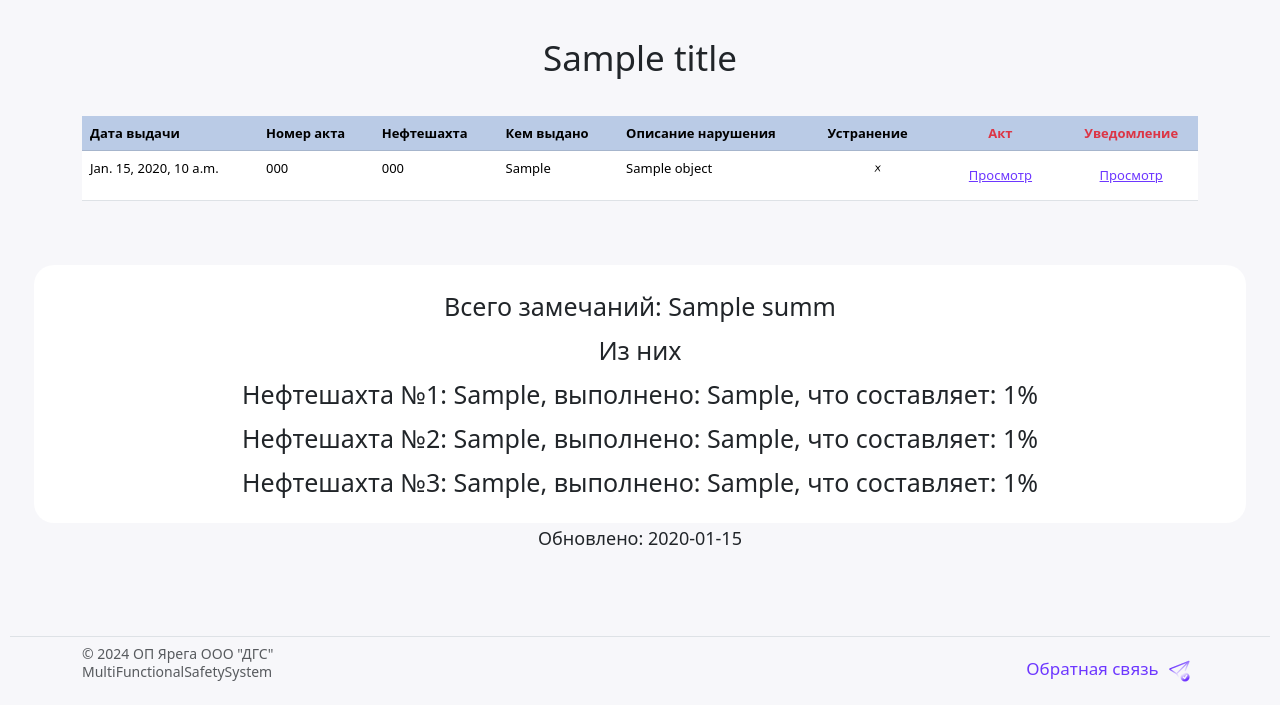
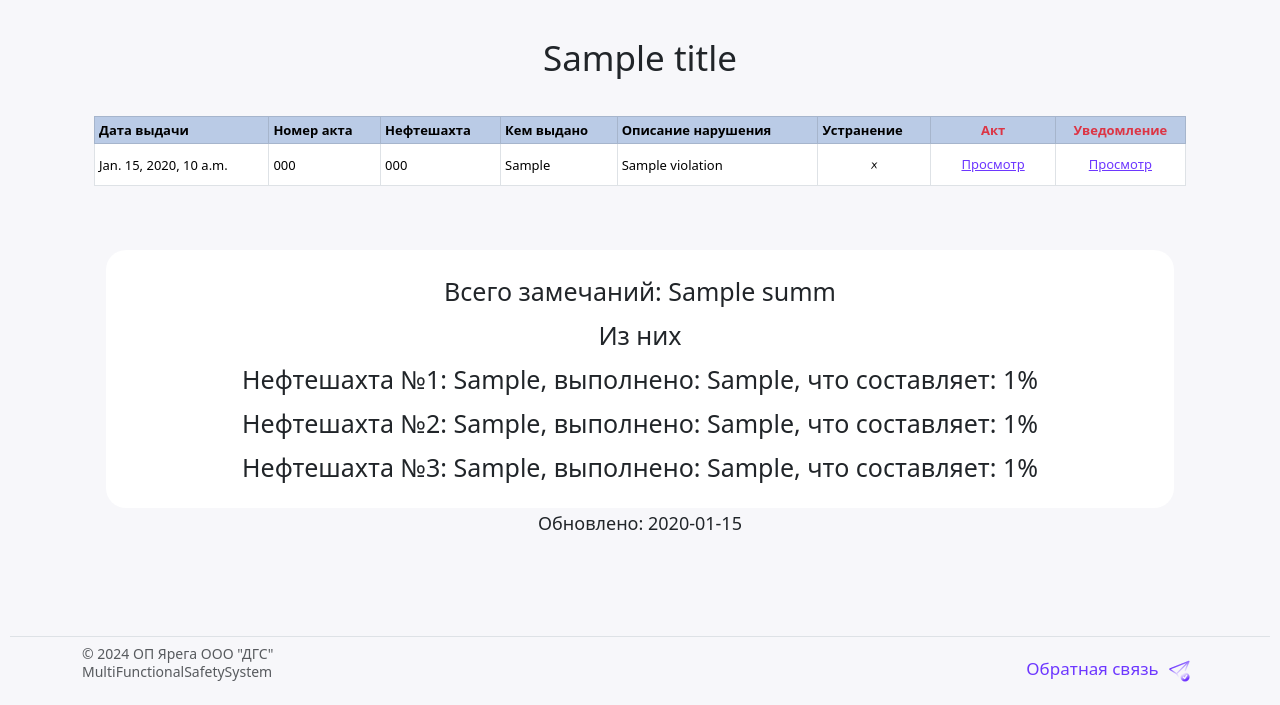
Before and after one commit to AleksandrStrulkov/infoMFSS, a Django app: template infoMFSS/templates/mfss/violations_list.html in a window 1280 px wide. Shown: the part 95-800 px from the top of the page. Run offline with Django 5.2, Linux system fonts and the light colour scheme; the template is opened without the code that fills it: most values are stand-ins (such as "Sample title", 1, 10 or a date in 2020); style sheets or scripts are compiled from the project's sources; some libraries are stand-ins or nearby versions.

Commit message:
change violations_list.html

```diff
--- a/infoMFSS/templates/mfss/violations_list.html
+++ b/infoMFSS/templates/mfss/violations_list.html
@@ -1,10 +1,11 @@
 {% extends 'mfss/base.html' %}
 {% load crispy_forms_tags %}
+
 {% block navbar %}
     {% include 'mfss/includes/navbar_home.html' %}
 {% endblock %}
+
 {% block content %}
-
     <div class="container text-center mt-5 mb-5">
         <div class="mt-sm-5 mb-sm-5">
             <div class="container mt-5 mb-5">
@@ -15,51 +16,50 @@
             </div>
         </div>
     </div>
-
-{#    <div class="container text-center mt-5 mb-5">#}
+    <div class="container text-center mb-5">
     <div class="mt-sm-5 mb-sm-5">
         <div class="container mt-5 mb-5 table-responsive">
-                <table class="table table-hover">
+            <table class="table table-hover table-bordered table-sm">
                 <thead class="table-primary">
                 <tr class="table-active box-table-th">
-                        <th>Дата выдачи</th>
-                        <th>Номер акта</th>
-                        <th>Нефтешахта</th>
-                        <th>Кем выдано</th>
-                        <th>Описание нарушения</th>
-                        <th>Устранение</th>
-                        <th class="text-center text-danger">Акт</th>
-                        <th class="text-center text-danger">Уведомление</th>
+                    <th class="align-middle">Дата выдачи</th>
+                    <th class="align-middle">Номер акта</th>
+                    <th class="align-middle">Нефтешахта</th>
+                    <th class="align-middle">Кем выдано</th>
+                    <th class="align-middle">Описание нарушения</th>
+                    <th class="align-middle">Устранение</th>
+                    <th class="text-center text-danger align-middle">Акт</th>
+                    <th class="text-center text-danger align-middle">Уведомление</th>
                 </tr>
                 </thead>
                 <tbody>
-                    {% for object in object_list %}
+                {% for violation in violations_list %}
                     {#                {% if object.title != 'Все кабели' %}#}
                     <tr class="box-table-td">
-                        <td>{{ object.date_act }}</td>
-                        <td>{{ object.number_act }}</td>
-                        <td>{{ object.number_mine }}</td>
-                        <td>{{ object.issued_by_act }}</td>
-                        <td>{{ object.title }}</td>
+                    <td class="align-middle">{{ violation.date_act }}</td>
+                    <td class="align-middle">{{ violation.number_act }}</td>
+                    <td class="align-middle">{{ violation.number_mine }}</td>
+                    <td class="align-middle">{{ violation.issued_by_act }}</td>
+                    <td class="align-middle">{{ violation.title }}</td>
 
-                        {% if object.execution_bool %}
-                            <td class="text-center">&#9989;</td>
+                    {% if violation.execution_bool %}
+                        <td class="text-center align-middle">&#9989;</td>
                     {% else %}
-                            <td class="text-center">&#128500;</td>
+                        <td class="text-center align-middle">&#128500;</td>
                     {% endif %}
 
-                        {% if object.file_act %}
-                            <td class="text-center"><a class="btn btn-link" Style="color:#6d37ff; font-size: 13px;"
-                                                       href="{{ object.file_act.url }}">Просмотр</a></td>
+                    {% if violation.file_act %}
+                        <td class="text-center align-middle"><a class="btn btn-link" Style="color:#6d37ff; font-size: 13px;"
+                                                   href="{{ violation.file_act.url }}">Просмотр</a></td>
                     {% else %}
-                            <td class="text-center"><a>см. выше</a></td>
+                        <td class="text-center align-middle"><a>см. выше</a></td>
                     {% endif %}
 
-                        {% if object.file_notification %}
-                            <td class="text-center"><a class="btn btn-link" Style="color:#6d37ff; font-size: 13px;"
-                                                       href="{{ object.file_notification.url }}">Просмотр</a></td>
+                    {% if violation.file_notification %}
+                        <td class="text-center align-middle"><a class="btn btn-link" Style="color:#6d37ff; font-size: 13px;"
+                                                   href="{{ violation.file_notification.url }}">Просмотр</a></td>
                     {% else %}
-                            <td class="text-center"><a>-</a></td>
+                        <td class="text-center align-middle"><a>-</a></td>
                     {% endif %}
                 {% endfor %}
                 </tbody>
```
Lines whose indentation alone changed are shown as unchanged.
